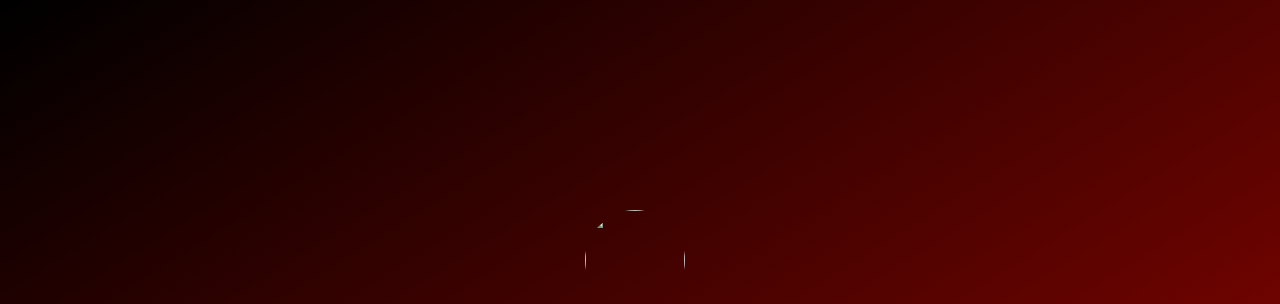
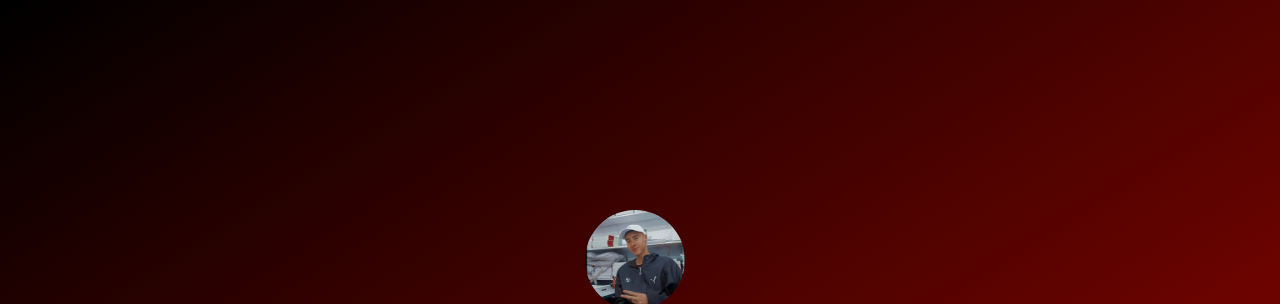
Before and after one commit to nicolas00000/minhas-redes, a plain HTML site: page index.html in a window 1280 px wide. Shown: the top 304 px of the page. Drawn offline with Linux system fonts and the light colour scheme.

Commit message:
update img

```diff
--- a/index.html
+++ b/index.html
@@ -12,7 +12,7 @@
     <div class="container">
         <div class="caixa">
             <div class="topo">
-                <img src="eu.jpg" class="foto" alt="">
+                <img src="img/eu.jpg" class="foto" alt="">
                 <div class="nome">Nicoals Mariano</div>
             </div>
         <div class="links">
```
Also changed, not shown: 2 other files.
